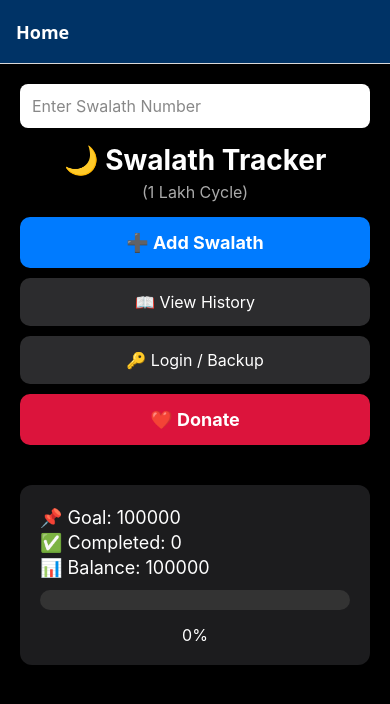
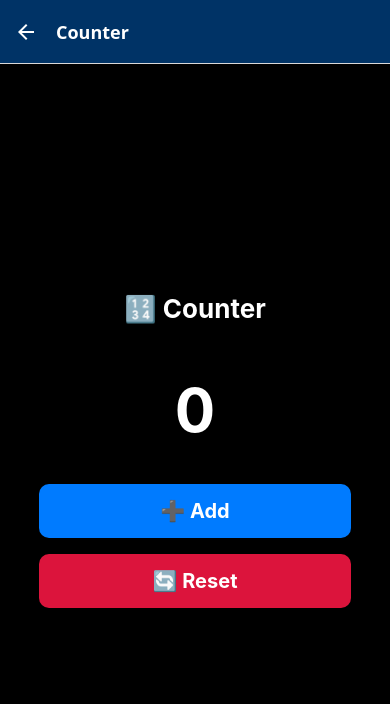
Before and after one commit to salahudheen9847/SwalathTracker, a React Native app: screen /Counter in a window 390 px wide. Shown: the top 704 px of the page. Built offline with nearby package versions, Linux system fonts and the light colour scheme.

Commit message:
Safe project upload

```diff
--- a/App.js
+++ b/App.js
@@ -1,7 +1,9 @@
+// App.js
 import { NavigationContainer } from "@react-navigation/native";
 import { createNativeStackNavigator } from "@react-navigation/native-stack";
 
-import DonateScreen from "./screens/DonateScreen"; // ✅
+import CounterScreen from "./screens/CounterScreen"; // 👈 പുതിയ Counter Screen
+import DonateScreen from "./screens/DonateScreen";
 import HistoryScreen from "./screens/HistoryScreen";
 import HomeScreen from "./screens/HomeScreen";
 import LoginScreen from "./screens/LoginScreen";
@@ -23,6 +25,8 @@ export default function App() {
         <Stack.Screen name="History" component={HistoryScreen} />
         <Stack.Screen name="Login" component={LoginScreen} />
         <Stack.Screen name="Donate" component={DonateScreen} />
+        <Stack.Screen name="Counter" component={CounterScreen} />
+        {/* 👆 Counter Screen ചേർത്തു */}
       </Stack.Navigator>
     </NavigationContainer>
   );
--- /dev/null
+++ b/screens/CounterScreen.js
@@ -0,0 +1,69 @@
+import { useState } from "react";
+import {
+  SafeAreaView,
+  StyleSheet,
+  Text,
+  TouchableOpacity
+} from "react-native";
+
+export default function CounterScreen() {
+  const [count, setCount] = useState(0);
+
+  return (
+    <SafeAreaView style={styles.container}>
+      <Text style={styles.title}>🔢 Counter</Text>
+
+      <Text style={styles.counter}>{count}</Text>
+
+      {/* Plus Button */}
+      <TouchableOpacity
+        style={[styles.button, { backgroundColor: "#007bff" }]}
+        onPress={() => setCount(count + 1)}
+      >
+        <Text style={styles.buttonText}>➕ Add</Text>
+      </TouchableOpacity>
+
+      {/* Reset Button */}
+      <TouchableOpacity
+        style={[styles.button, { backgroundColor: "crimson" }]}
+        onPress={() => setCount(0)}
+      >
+        <Text style={styles.buttonText}>🔄 Reset</Text>
+      </TouchableOpacity>
+    </SafeAreaView>
+  );
+}
+
+const styles = StyleSheet.create({
+  container: {
+    flex: 1,
+    backgroundColor: "#000",
+    alignItems: "center",
+    justifyContent: "center",
+    padding: 20,
+  },
+  title: {
+    fontSize: 26,
+    fontWeight: "bold",
+    color: "white",
+    marginBottom: 20,
+  },
+  counter: {
+    fontSize: 60,
+    fontWeight: "bold",
+    color: "#fff",
+    marginVertical: 30,
+  },
+  button: {
+    padding: 15,
+    borderRadius: 10,
+    alignItems: "center",
+    width: "80%",
+    marginVertical: 8,
+  },
+  buttonText: {
+    color: "white",
+    fontSize: 20,
+    fontWeight: "bold",
+  },
+});
--- a/screens/HomeScreen.js
+++ b/screens/HomeScreen.js
@@ -1,3 +1,4 @@
+// HomeScreen.js
 import AsyncStorage from "@react-native-async-storage/async-storage";
 import { doc, setDoc } from "firebase/firestore";
 import { useEffect, useState } from "react";
@@ -21,15 +22,20 @@ export default function HomeScreen({ navigation }) {
   const [history, setHistory] = useState([]);
   const [userName, setUserName] = useState("");
 
+  // Load saved data + username
   useEffect(() => {
     (async () => {
       const savedCompleted = await AsyncStorage.getItem("completedSwalath");
       const savedHistory = await AsyncStorage.getItem("swalathHistory");
+      const savedUserName = await AsyncStorage.getItem("userName");
+
       if (savedCompleted) setCompleted(parseInt(savedCompleted));
       if (savedHistory) setHistory(JSON.parse(savedHistory));
+      if (savedUserName) setUserName(savedUserName);
     })();
   }, []);
 
+  // Save data to storage + Firestore
   useEffect(() => {
     (async () => {
       await AsyncStorage.setItem("completedSwalath", completed.toString());
@@ -69,7 +75,7 @@ export default function HomeScreen({ navigation }) {
         contentContainerStyle={styles.container}
         keyboardShouldPersistTaps="handled"
       >
-        {/* Input box on top */}
+        {/* Input */}
         <TextInput
           placeholder="Enter Swalath Number"
           keyboardType="numeric"
@@ -84,26 +90,36 @@ export default function HomeScreen({ navigation }) {
         <Text style={styles.subtitle}>(1 Lakh Cycle)</Text>
 
         {/* Buttons */}
-        <TouchableOpacity style={styles.button} onPress={addSwalath}>
+        <TouchableOpacity
+          style={[styles.button, { backgroundColor: "#007bff" }]}
+          onPress={addSwalath}
+        >
           <Text style={styles.buttonText}>➕ Add Swalath</Text>
         </TouchableOpacity>
 
         <TouchableOpacity
-          style={styles.secondaryButton}
+          style={[styles.button, { backgroundColor: "#6a1b9a" }]}
           onPress={() => navigation.navigate("History")}
         >
-          <Text style={styles.secondaryButtonText}>📖 View History</Text>
+          <Text style={styles.buttonText}>📖 View History</Text>
         </TouchableOpacity>
 
         <TouchableOpacity
-          style={styles.secondaryButton}
-          onPress={() => navigation.navigate("Login", { setUserName })}
+          style={[styles.button, { backgroundColor: "#ff9800" }]}
+          onPress={() => navigation.navigate("Counter")}
         >
-          <Text style={styles.secondaryButtonText}>🔑 Login / Backup</Text>
+          <Text style={styles.buttonText}>🔢 Counter</Text>
         </TouchableOpacity>
 
         <TouchableOpacity
-          style={styles.donateButton}
+          style={[styles.button, { backgroundColor: "#009688" }]}
+          onPress={() => navigation.navigate("Login")}
+        >
+          <Text style={styles.buttonText}>🔑 Login / Backup</Text>
+        </TouchableOpacity>
+
+        <TouchableOpacity
+          style={[styles.button, { backgroundColor: "crimson" }]}
           onPress={() => navigation.navigate("Donate")}
         >
           <Text style={styles.buttonText}>❤️ Donate</Text>
@@ -200,7 +216,6 @@ const styles = StyleSheet.create({
     marginBottom: 15,
   },
   button: {
-    backgroundColor: "#007bff",
     padding: 15,
     borderRadius: 10,
     alignItems: "center",
@@ -208,23 +223,6 @@ const styles = StyleSheet.create({
     width: "100%",
   },
   buttonText: { color: "white", fontSize: 18, fontWeight: "bold" },
-  secondaryButton: {
-    backgroundColor: "#2c2c2e",
-    padding: 14,
-    borderRadius: 10,
-    alignItems: "center",
-    marginBottom: 10,
-    width: "100%",
-  },
-  secondaryButtonText: { color: "white", fontSize: 16 },
-  donateButton: {
-    backgroundColor: "crimson",
-    padding: 15,
-    borderRadius: 10,
-    alignItems: "center",
-    marginBottom: 20,
-    width: "100%",
-  },
   historyBox: {
     backgroundColor: "#1c1c1e",
     padding: 15,
--- a/screens/LoginScreen.js
+++ b/screens/LoginScreen.js
@@ -1,25 +1,23 @@
 import AsyncStorage from "@react-native-async-storage/async-storage";
 import { useState } from "react";
 import {
+  KeyboardAvoidingView,
+  Platform,
+  ScrollView,
   StyleSheet,
   Text,
   TextInput,
+  TouchableOpacity,
   View,
-  TouchableOpacity,
-  KeyboardAvoidingView,
-  Platform,
-  ScrollView,
 } from "react-native";
 
-export default function LoginScreen({ route, navigation }) {
-  const { setUserName } = route.params;
+export default function LoginScreen({ navigation }) {
   const [inputName, setInputName] = useState("");
 
   const saveName = async () => {
     if (!inputName) return;
-    await AsyncStorage.setItem("userName", inputName);
-    setUserName(inputName);
-    navigation.goBack();
+    await AsyncStorage.setItem("userName", inputName); // 🔹 save AsyncStorage
+    navigation.goBack(); // 🔹 just go back, HomeScreen AsyncStorage-ൽ നിന്ന് വായിക്കും
   };
 
   return (
@@ -55,7 +53,7 @@ const styles = StyleSheet.create({
   },
   scrollContent: {
     flexGrow: 1,
-    justifyContent: "flex-start", // 👆 Top-il edukkum
+    justifyContent: "flex-start",
     padding: 20,
   },
   card: {
@@ -63,7 +61,7 @@ const styles = StyleSheet.create({
     backgroundColor: "#1c1c1e",
     padding: 25,
     borderRadius: 12,
-    marginTop: 20, // little spacing from very top
+    marginTop: 20,
   },
   title: {
     color: "white",
```
Also changed, not shown: screens/SwalathContext.js (added, +44 -0 lines), assets/images/icon.png, 1 other file (tests, documents, lock files or other folders).
